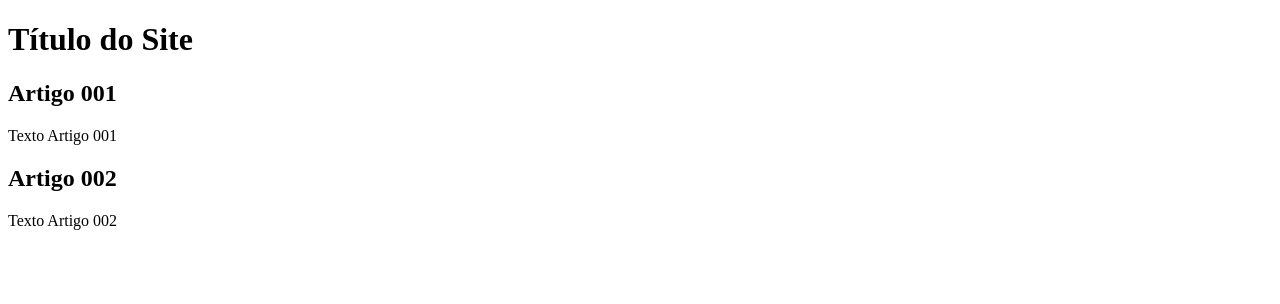
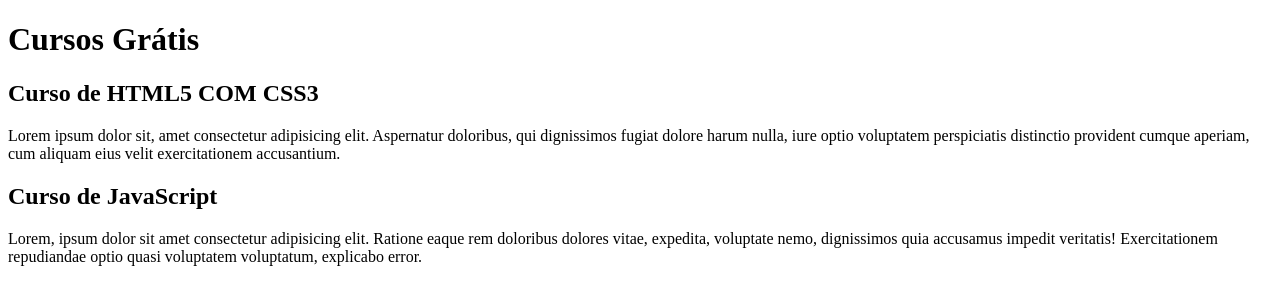
Before and after one commit to tayaguiar/projeto-site, a plain HTML site: page index.html in a window 1280 px wide. Drawn offline with Linux system fonts and the light colour scheme.

Commit message:
comecei a escrever o conteudo

```diff
--- a/index.html
+++ b/index.html
@@ -8,15 +8,15 @@
 <body>
   <main>
     <header>
-        <h1>Título do Site</h1>
+        <h1>Cursos Grátis</h1>
     </header>
     <article>
-        <h2> Artigo 001</h2>
-        <p>Texto Artigo 001</p>
+        <h2>Curso de HTML5 COM CSS3</h2>
+        <p>Lorem ipsum dolor sit, amet consectetur adipisicing elit. Aspernatur doloribus, qui dignissimos fugiat dolore harum nulla, iure optio voluptatem perspiciatis distinctio provident cumque aperiam, cum aliquam eius velit exercitationem accusantium.</p>
     </article>
     <article>
-        <h2> Artigo 002</h2>
-        <p>Texto Artigo 002</p>
+        <h2>Curso de JavaScript</h2>
+        <p>Lorem, ipsum dolor sit amet consectetur adipisicing elit. Ratione eaque rem doloribus dolores vitae, expedita, voluptate nemo, dignissimos quia accusamus impedit veritatis! Exercitationem repudiandae optio quasi voluptatem voluptatum, explicabo error.</p>
     </article>
   </main>
 </body>
```
